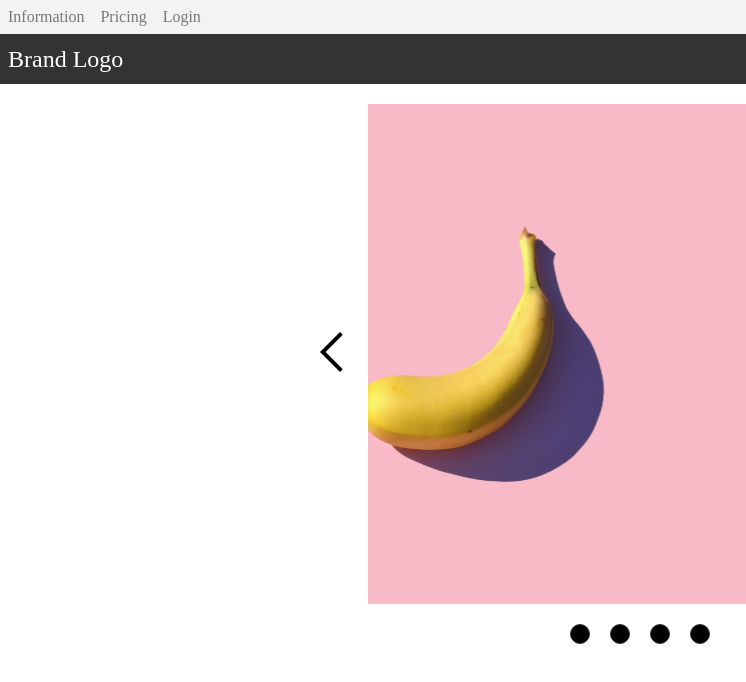
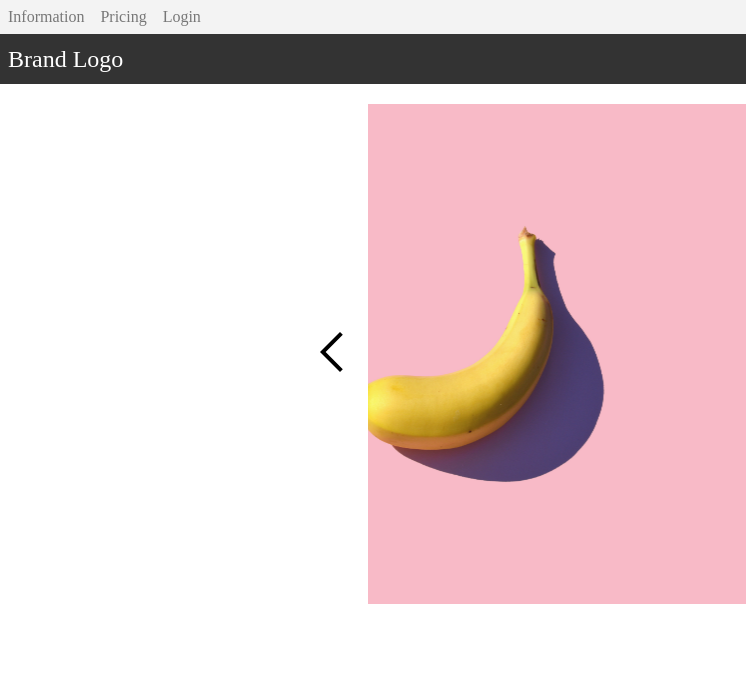
Before and after one commit to tushar-raven/DUI, a plain HTML site: page index.html in a window 1280 px wide. Shown: the full height of the page, 0-746 px from the left. Drawn offline with Linux system fonts and the light colour scheme; grey boxes are pictures that could not be loaded.

Commit message:
remove controls

```diff
--- a/index.html
+++ b/index.html
@@ -64,14 +64,5 @@
         />
       </div>
     </div>
-
-    <div class="controls">
-      <ul>
-        <li id="1"></li>
-        <li id="2"></li>
-        <li id="3"></li>
-        <li id="4"></li>
-      </ul>
-    </div>
   </body>
 </html>
```
